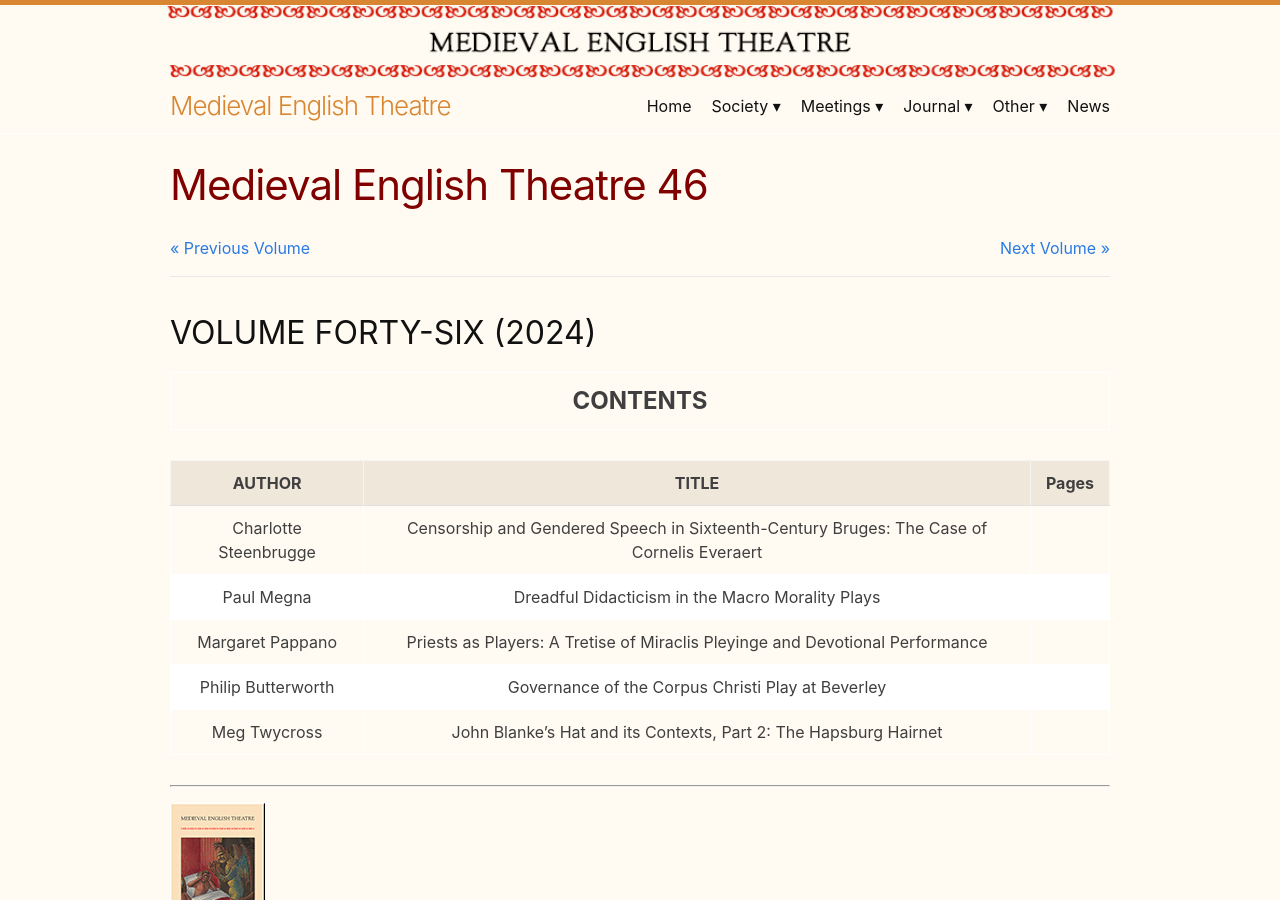
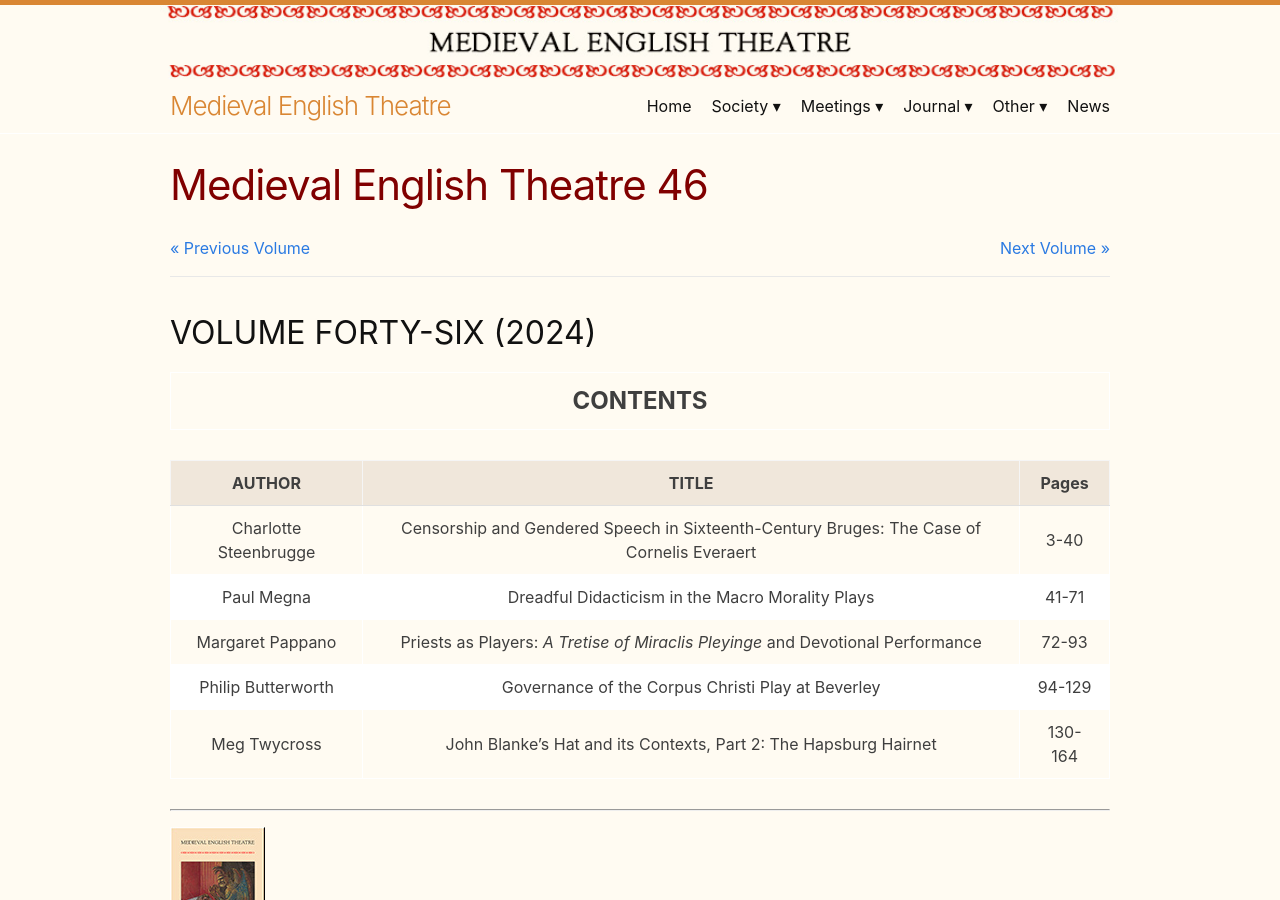
Before and after one commit to MedievalEnglishTheatre/MedievalEnglishTheatre.github.io, a Jekyll site: the page built from src/journal/vol46.md, in a window 1280 px wide and 900 px high. Built offline with Jekyll 4.4.1, drawn with Linux system fonts in a browser that asks for light colours.

Commit message:
Update vol46.md page numbers

```diff
--- a/src/journal/vol46.md
+++ b/src/journal/vol46.md
@@ -14,11 +14,11 @@ volume_number: 46
 
 |AUTHOR|TITLE  |Pages|
 |-------|-------|-------|
-|<a name="steenbrugge" id="steenbrugge"> </a>Charlotte Steenbrugge|Censorship and Gendered Speech in Sixteenth-Century Bruges: The Case of Cornelis Everaert ||
-|<a name="megna" id="megna"> </a>Paul Megna|Dreadful Didacticism in the Macro Morality Plays ||
-|<a name="pappano" id="pappano"> </a>Margaret Pappano|Priests as Players: A Tretise of Miraclis Pleyinge and Devotional Performance ||
-|<a name="butterworth" id="butterworth"> </a>Philip Butterworth|Governance of the Corpus Christi Play at Beverley ||
-|<a name="twycross" id="twycross"> </a>Meg Twycross|John Blanke’s Hat and its Contexts, Part 2: The Hapsburg Hairnet ||
+|<a name="steenbrugge" id="steenbrugge"> </a>Charlotte Steenbrugge|Censorship and Gendered Speech in Sixteenth-Century Bruges: The Case of Cornelis Everaert |3-40|
+|<a name="megna" id="megna"> </a>Paul Megna|Dreadful Didacticism in the Macro Morality Plays |41-71|
+|<a name="pappano" id="pappano"> </a>Margaret Pappano|Priests as Players: *A Tretise of Miraclis Pleyinge* and Devotional Performance |72-93|
+|<a name="butterworth" id="butterworth"> </a>Philip Butterworth|Governance of the Corpus Christi Play at Beverley |94-129|
+|<a name="twycross" id="twycross"> </a>Meg Twycross|John Blanke’s Hat and its Contexts, Part 2: The Hapsburg Hairnet |130-164|
 {: .issueContents-table}
 
 ----
```
